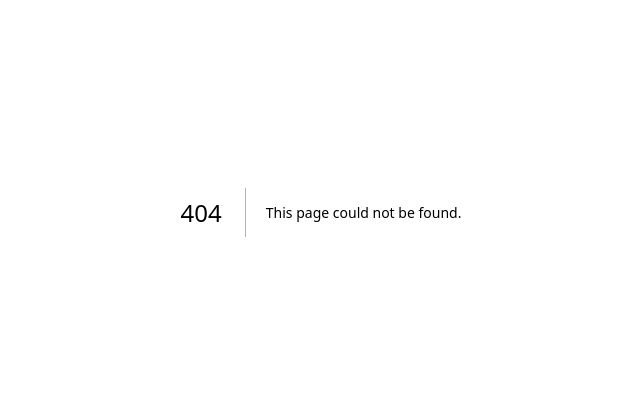
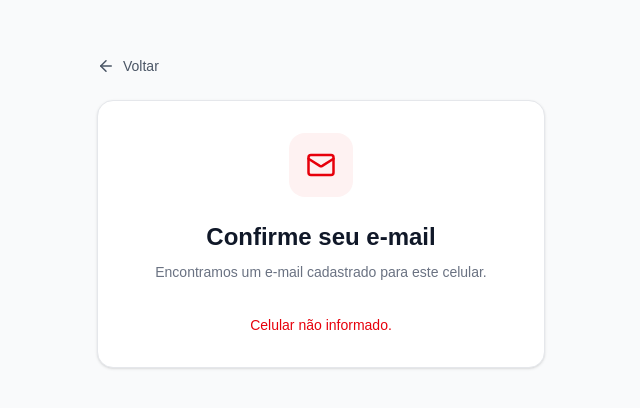
Before and after one commit to felipefpinto/icomida, a Next.js app: page /login/confirmar-email in a window 1280 px wide. Before the commit this address had no page. Shown: the part 188-596 px from the top of the page, without its empty margins (319-959 px from the left). Built offline with nearby package versions, Linux system fonts and the light colour scheme.

Commit message:
(feat): login via celular

```diff
--- /dev/null
+++ b/src/app/login/confirmar-email/page.jsx
@@ -0,0 +1,198 @@
+"use client";
+
+import { useEffect, useState } from "react";
+
+import { useRouter, useSearchParams } from "next/navigation";
+
+import Link from "next/link";
+
+import {
+  ArrowLeft,
+  ArrowRight,
+  Mail,
+} from "lucide-react";
+
+export default function ConfirmarEmail() {
+  const router = useRouter();
+  const searchParams = useSearchParams();
+
+  const celular = searchParams.get("celular");
+
+  const [email, setEmail] = useState("");
+  const [erro, setErro] = useState("");
+  const [carregando, setCarregando] = useState(true);
+
+  useEffect(() => {
+    async function buscarEmail() {
+      if (!celular) {
+        setErro("Celular não informado.");
+        setCarregando(false);
+        return;
+      }
+
+      try {
+        const response = await fetch(
+          `http://127.0.0.1:8000/usuario/email?celular=${encodeURIComponent(
+            celular
+          )}`
+        );
+
+        if (!response.ok) {
+          throw new Error("Celular não encontrado.");
+        }
+
+        const usuario = await response.json();
+
+        setEmail(usuario.email);
+      } catch (error) {
+        console.error(error);
+        setErro("Não foi possível encontrar o e-mail cadastrado.");
+      } finally {
+        setCarregando(false);
+      }
+    }
+
+    buscarEmail();
+  }, [celular]);
+
+  function continuar() {
+    if (!email) return;
+
+    router.push(
+      `/login/verificar-email?email=${encodeURIComponent(
+        email
+      )}&celular=${encodeURIComponent(celular || "")}`
+    );
+  }
+
+  return (
+    <main className="flex min-h-screen items-center justify-center bg-gray-50 px-4 py-10">
+      <div className="w-full max-w-md">
+
+        {/* VOLTAR */}
+        <Link
+          href="/login"
+          className="
+            mb-6
+            inline-flex
+            items-center
+            gap-2
+            text-sm
+            text-gray-600
+            transition
+            hover:text-red-600
+          "
+        >
+          <ArrowLeft size={18} />
+          Voltar
+        </Link>
+
+        <div className="rounded-2xl border border-gray-200 bg-white p-8 shadow-sm">
+
+          {/* ÍCONE */}
+          <div className="mb-6 flex justify-center">
+            <div
+              className="
+                flex
+                h-16
+                w-16
+                items-center
+                justify-center
+                rounded-2xl
+                bg-red-50
+                text-red-600
+              "
+            >
+              <Mail size={30} />
+            </div>
+          </div>
+
+          {/* TÍTULO */}
+          <div className="text-center">
+            <h1 className="text-2xl font-bold text-gray-900">
+              Confirme seu e-mail
+            </h1>
+
+            <p className="mt-2 text-sm leading-relaxed text-gray-500">
+              Encontramos um e-mail cadastrado para este celular.
+            </p>
+          </div>
+
+          {/* CARREGANDO */}
+          {carregando && (
+            <div className="mt-8 text-center">
+              <p className="text-sm text-gray-500">
+                Buscando seu e-mail...
+              </p>
+            </div>
+          )}
+
+          {/* ERRO */}
+          {erro && (
+            <div className="mt-8 text-center">
+              <p className="text-sm text-red-600">
+                {erro}
+              </p>
+            </div>
+          )}
+
+          {/* E-MAIL */}
+          {!carregando && !erro && email && (
+            <>
+              <div
+                className="
+                  mt-8
+                  rounded-lg
+                  border
+                  border-gray-200
+                  bg-gray-50
+                  px-4
+                  py-4
+                  text-center
+                "
+              >
+                <p className="text-xs text-gray-500">
+                  E-mail cadastrado
+                </p>
+
+                <p className="mt-1 font-medium text-gray-900">
+                  {(email)}
+                </p>
+              </div>
+
+              <p className="mt-4 text-center text-sm text-gray-500">
+                Vamos enviar um código de confirmação para
+                este endereço.
+              </p>
+
+              {/* CONTINUAR */}
+              <button
+                type="button"
+                onClick={continuar}
+                className="
+                  mt-6
+                  flex
+                  h-12
+                  w-full
+                  items-center
+                  justify-center
+                  gap-2
+                  rounded-lg
+                  bg-red-600
+                  text-sm
+                  font-semibold
+                  text-white
+                  transition
+                  hover:bg-red-700
+                "
+              >
+                Confirmar e-mail
+                <ArrowRight size={18} />
+              </button>
+            </>
+          )}
+        </div>
+      </div>
+    </main>
+  );
+}
--- a/src/app/login/verificar-email/page.jsx
+++ b/src/app/login/verificar-email/page.jsx
@@ -3,20 +3,29 @@
 import { useRef, useState } from "react";
 import { useRouter, useSearchParams } from "next/navigation";
 import Link from "next/link";
+
 import {
   ArrowLeft,
+  ArrowRight,
   Mail,
-  ArrowRight,
-  User,
 } from "lucide-react";
 
-export default function VerificarCodigo() {
+export default function VerificarEmail() {
   const router = useRouter();
   const searchParams = useSearchParams();
 
   const email = searchParams.get("email");
+  const celular = searchParams.get("celular");
 
-  const [codigo, setCodigo] = useState(["", "", "", "", "", ""]);
+  const [codigo, setCodigo] = useState([
+    "",
+    "",
+    "",
+    "",
+    "",
+    "",
+  ]);
+
   const [erro, setErro] = useState("");
 
   const inputsRef = useRef([]);
@@ -28,6 +37,7 @@ export default function VerificarCodigo() {
     if (!/^\d*$/.test(value)) return;
 
     const novoCodigo = [...codigo];
+
     novoCodigo[index] = value.slice(-1);
 
     setCodigo(novoCodigo);
@@ -48,7 +58,7 @@ export default function VerificarCodigo() {
     }
   };
 
-  const handleSubmit = (event) => {
+  const handleSubmit = async (event) => {
     event.preventDefault();
 
     const codigoDigitado = codigo.join("");
@@ -63,10 +73,73 @@ export default function VerificarCodigo() {
       return;
     }
 
-    // Temporariamente, avança para a próxima etapa
-    router.push(
-      `/login/confirmar-telefone?email=${encodeURIComponent(email)}`
-    );
+    try {
+      // ==========================================
+      // LOGIN POR CELULAR
+      // ==========================================
+
+      if (celular) {
+        const response = await fetch(
+          `http://127.0.0.1:8000/usuario/dados-login?celular=${encodeURIComponent(
+            celular
+          )}`
+        );
+
+        if (!response.ok) {
+          setErro("Usuário não encontrado.");
+          return;
+        }
+
+        const usuario = await response.json();
+
+        localStorage.setItem(
+          "usuarioLogado",
+          JSON.stringify(usuario)
+        );
+
+        router.push("/");
+
+        return;
+      }
+
+      // ==========================================
+      // LOGIN POR E-MAIL
+      // ==========================================
+
+      if (email) {
+        const response = await fetch(
+          `http://127.0.0.1:8000/usuario/dados-login?email=${encodeURIComponent(
+            email
+          )}`
+        );
+
+        if (!response.ok) {
+          setErro("Usuário não encontrado.");
+          return;
+        }
+
+        const usuario = await response.json();
+
+        localStorage.setItem(
+          "usuarioLogado",
+          JSON.stringify(usuario)
+        );
+
+        router.push("/");
+
+        return;
+      }
+
+      // ==========================================
+      // NENHUM DADO INFORMADO
+      // ==========================================
+
+      setErro("E-mail ou celular não informado.");
+
+    } catch (error) {
+      console.error(error);
+      setErro("Não foi possível realizar o login.");
+    }
   };
 
   return (
@@ -75,7 +148,7 @@ export default function VerificarCodigo() {
 
         {/* VOLTAR */}
         <Link
-          href={"/login"}
+          href="/login"
           className="
             mb-6
             inline-flex
@@ -113,21 +186,17 @@ export default function VerificarCodigo() {
 
           {/* TÍTULO */}
           <div className="text-center">
-
             <h1 className="text-2xl font-bold text-gray-900">
               Digite o código de 6 dígitos que enviamos para:
             </h1>
 
-
             <p className="mt-1 truncate font-medium text-gray-900">
               {email || "E-mail não informado"}
             </p>
-
           </div>
 
           {/* CÓDIGO */}
           <form onSubmit={handleSubmit}>
-
             <div className="mt-8 flex justify-center gap-2 sm:gap-3">
               {codigo.map((numero, index) => (
                 <input
@@ -140,7 +209,10 @@ export default function VerificarCodigo() {
                   maxLength={1}
                   value={numero}
                   onChange={(event) =>
-                    handleChange(event.target.value, index)
+                    handleChange(
+                      event.target.value,
+                      index
+                    )
                   }
                   onKeyDown={(event) =>
                     handleKeyDown(event, index)
@@ -195,15 +267,12 @@ export default function VerificarCodigo() {
               "
             >
               Confirmar código
-
               <ArrowRight size={18} />
             </button>
-
           </form>
 
           {/* REENVIO */}
           <div className="mt-6 text-center">
-
             <p className="text-sm text-gray-500">
               Não recebeu o código?
             </p>
@@ -221,7 +290,6 @@ export default function VerificarCodigo() {
             >
               Reenviar código
             </button>
-
           </div>
 
         </div>
--- a/src/app/login/verificar-telefone/page.jsx
+++ b/src/app/login/verificar-telefone/page.jsx
@@ -73,19 +73,48 @@ const handleSubmit = async (event) => {
   }
 
   try {
-    // Se não existe e-mail, significa que o usuário
-    // está fazendo cadastro pelo celular.
+    // ==========================================
+    // LOGIN POR CELULAR
+    // ==========================================
     if (!email) {
-      router.push(
-        `/cadastro/usuario/email?celular=${encodeURIComponent(
-          celular || ""
-        )}`
-      );
+  if (!celular) {
+    setErro("Celular não informado.");
+    return;
+  }
 
-      return;
-    }
+  const response = await fetch(
+    `http://127.0.0.1:8000/usuario/email?celular=${encodeURIComponent(
+      celular
+    )}`
+  );
 
-    // Se possui e-mail, continua o login normalmente.
+  if (!response.ok) {
+    setErro("Celular não encontrado.");
+    return;
+  }
+
+  const dados = await response.json();
+
+  if (!dados || !dados.email) {
+    setErro("E-mail não encontrado.");
+    return;
+  }
+
+  // Vai para a página ConfirmarEmail
+  // passando somente o celular.
+  router.push(
+    `/login/confirmar-email?celular=${encodeURIComponent(
+      celular
+    )}`
+  );
+
+  return;
+}
+
+    // ==========================================
+    // LOGIN POR E-MAIL
+    // ==========================================
+
     const response = await fetch(
       `http://127.0.0.1:8000/usuario/dados-login?email=${encodeURIComponent(
         email
```
